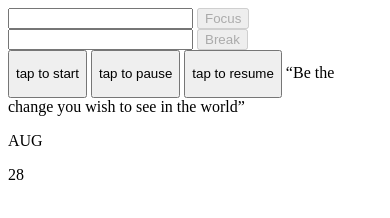
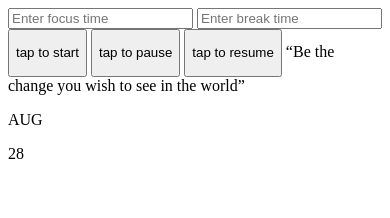
Before and after one commit to madison-codes/tier-one-pomodoro, a website: page index.html in a window 390 px wide. Drawn offline with Linux system fonts and the light colour scheme; a web font is replaced by a local one.

Commit message:
Mobile first header

```diff
--- a/index.html
+++ b/index.html
@@ -8,34 +8,26 @@
     <link href="https://fonts.googleapis.com/css?family=Alegreya+Sans" rel="stylesheet">
   </head>
   <body>
-
     <header>
       <nav id="setting-menu">
         <a href="settings.html" class="settings-link"></a>
-        <input type="number" id="focus-time-input">
-        <button id="set-focus-submit" disabled>Focus</button>
-        <input type="number" id="break-time-input">
-        <button id="set-break-submit" disabled>Break</button>
+        <input type="number" id="focus-time-input" placeholder="Enter focus time">
+        <input type="number" id="break-time-input" placeholder="Enter break time">
       </nav>
     </header>
-
     <main>
-
       <button aria-labelledby="start" class="start-button timer-button">
         <p aria-labelledby="timer" class="display-start display-count-down"></p>
         <p class="display-action">tap to start</p>
       </button>
-
       <button aria-labelledby="pause" class="pause-button timer-button" type="hidden">
         <p aria-labelledby="timer" class="display-pause display-count-down"></p>
         <p class="display-action">tap to pause</p>
       </button>
-
       <button aria-labelledby="resume" class="resume-button timer-button" type="hidden">
         <p aria-labelledby="timer" class="display-resume display-count-down"></p>
         <p class="display-action">tap to resume</p>
       </button>
-
       <q>Be the change you wish to see in the world</q>
       <section id="date">
         <p id="month">AUG</p>
--- a/lib/main-styles.scss
+++ b/lib/main-styles.scss
@@ -3,18 +3,40 @@ $dark-pink: #400D29;
 $light-green: #02733E;
 $dark-green: #014023;
 $white: white;
+$gray: #3D3D3D;
 
 $number-font:'Rozha One', serif;
 $font-main: 'Alegreya Sans', sans-serif;
 $background-img: url(/lib/img/garden.png) no-repeat;
 $menu-icon: url(/lib/img/menu-setting.svg) no-repeat;
 
+#setting-menu {
+  // display: inline-block;
+  background-color: $white;
+  height: 12vh;
+  width: 100%;
+  z-index: 4;
+  display: flex;
+  justify-content: space-between;
+}
+
 .settings-link{
   background: $menu-icon;
-  background-position: bottom;
+  margin-left: 10px;
   margin-top: 20px;
   padding: 40px;
-  padding-left: 40px;
+}
+
+#focus-time-input,
+#break-time-input {
+  background-color: $white;
+  border: 1px solid $gray;
+  border-radius: 5px;
+  height: 4vh;
+  margin-right: 10px;
+  margin-top: 20px;
+  text-align: center;
+  width: 30%;
 }
 
 body {
@@ -29,35 +51,8 @@ main {
   align-items: center;
   display: flex;
   flex-direction: column;
-  height: 94vh;
+  height: 85vh;
   justify-content: center;
-}
-
-header {
-  background-color: $white;
-  height: 10vh;
-  width: 100%;
-}
-
-#setting-menu {
-  display: inline-block;
-}
-
-#focus-time-input,
-#break-time-input {
-  background-color: $white;
-  border: 1px solid $light-green;
-  border-radius: 5px;
-  width: 30%;
-}
-
-#set-focus-submit,
-#set-break-submit {
-  background-color: $light-pink;
-  border: 1px solid $dark-pink;
-  border-radius: 5px;
-  color: $white;
-  height: 15%;
 }
 
 .timer-button {
@@ -70,6 +65,11 @@ header {
   height: 40vh;
   justify-content: center;
   width: 40vh;
+}
+
+.break {
+  background-color: $light-green;
+  border: 1px solid $dark-green;
 }
 
 .timer-button:hover {
@@ -91,7 +91,7 @@ header {
 
 .display-count-down {
   font-family: $number-font;
-  font-size: 6rem;
+  font-size: 7rem;
   margin: 0px;
   padding: 0px;
 }
@@ -99,7 +99,7 @@ header {
 .display-action{
   color: $white;
   font-family: $font-main;
-  font-size: 1.5rem;
+  font-size: 2rem;
   margin: 0px;
   margin-top: -25px;
   opacity: .9;
@@ -147,7 +147,16 @@ footer {
 }
 
 @media screen and (max-width: 550px){
+
   q {
     padding-top: 20%;
   }
+
+  .display-action {
+    font-size: 1.5rem;
+  }
+
+  .display-count-down {
+    font-size: 5rem;
+  }
 }
```
Also changed, not shown: settings.html (deleted, +0 -15 lines).
